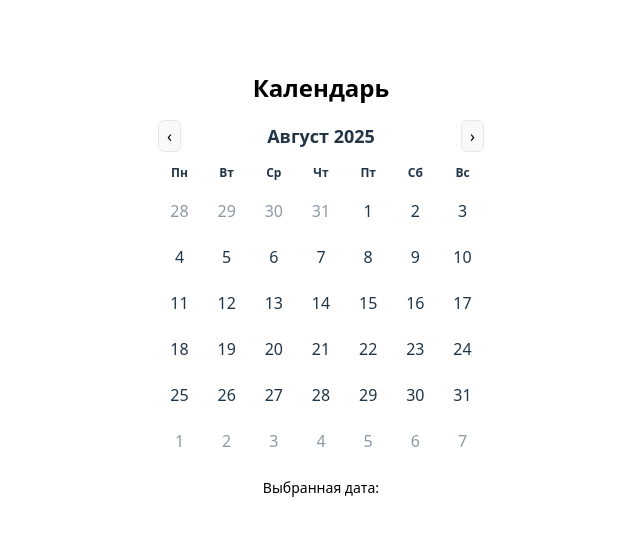
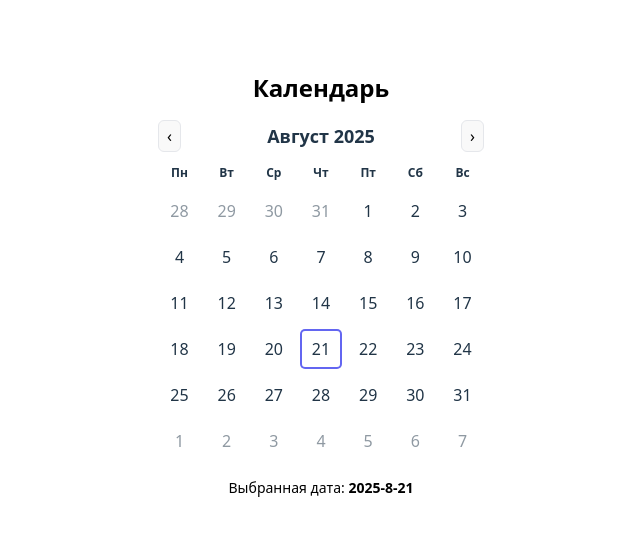
Before and after one commit to Neverbyy/calendar, a Vue app: page / in a window 1280 px wide. Shown: the top 536 px of the page, without its empty margins (343-983 px from the left). Built offline with nearby package versions, Linux system fonts and the light colour scheme.

Commit message:
added: date selection functionality for today and selected dates

```diff
--- a/src/components/Calendar.vue
+++ b/src/components/Calendar.vue
@@ -1,5 +1,5 @@
 <script setup>
-import { ref, computed } from 'vue'
+import { ref, computed, onMounted } from 'vue'
 
 const props = defineProps({
 	date: {
@@ -24,12 +24,13 @@ const weekDayNames = ['Пн', 'Вт', 'Ср', 'Чт', 'Пт', 'Сб', 'Вс']
 const Title = computed(() => `${monthNames[currentMonth.value]} ${currentYear.value}`)
 
 const formatDate = (date) => `${date.getFullYear()}-${(date.getMonth() + 1)}-${(date.getDate())}`
-
-const firstDayOfMonth = new Date(currentYear.value, currentMonth.value, 1)
+const selectedDate = ref(props.date || new Date(today.getFullYear(), today.getMonth(), today.getDate()))
 
 const calendarDays = computed(() => {
-	const start = (firstDayOfMonth.getDay() + 6) % 7
+	const firstOfMonth = new Date(currentYear.value, currentMonth.value, 1)
+	const start = (firstOfMonth.getDay() + 6) % 7
 	const totalCells = 42 // 6 недель по 7 дней
+
 	const days = []
 
 	for (let i = 0; i < totalCells; i++) {
@@ -39,6 +40,14 @@ const calendarDays = computed(() => {
 			date,
 			label: date.getDate(),
 			inCurrentMonth: date.getMonth() === currentMonth.value,
+			isToday:
+				date.getFullYear() === today.getFullYear() &&
+				date.getMonth() === today.getMonth() &&
+				date.getDate() === today.getDate(),
+            isSelected:
+				date.getFullYear() === selectedDate.value.getFullYear() &&
+				date.getMonth() === selectedDate.value.getMonth() &&
+				date.getDate() === selectedDate.value.getDate(),
 		})
 	}
 
@@ -49,7 +58,6 @@ const handlePrevMonth = () => {
 	if (currentMonth.value === 0) {
 		currentMonth.value = 11
 		currentYear.value -= 1
-
 		return
 	}
 	currentMonth.value -= 1
@@ -59,15 +67,20 @@ const handleNextMonth = () => {
 	if (currentMonth.value === 11) {
 		currentMonth.value = 0
 		currentYear.value += 1
-
 		return
 	}
 	currentMonth.value += 1
 }
 
 const handleSelectDay = (day) => {
-	emit('select', formatDate(day.date))
+    selectedDate.value = new Date(day.date)
+	emit('select', formatDate(selectedDate.value))
 }
+
+onMounted(() => {
+	// Отображаем выбранную дату (по умолчанию сегодняшнюю)
+	emit('select', formatDate(selectedDate.value))
+})
 </script>
 
 <template>
@@ -100,7 +113,11 @@ const handleSelectDay = (day) => {
 					v-for="day in calendarDays"
 					:key="day.key"
 					class="calendar__day"
-				:class="{ 'calendar__day--muted': !day.inCurrentMonth }"
+					:class="{
+						'calendar__day--muted': !day.inCurrentMonth,
+						'calendar__day--selected': day.isSelected,
+						'calendar__day--today': day.isToday && !day.isSelected,
+					}"
 					role="button"
 					tabindex="0"
 					@click="handleSelectDay(day)"
```
Lines whose indentation alone changed are shown as unchanged.
